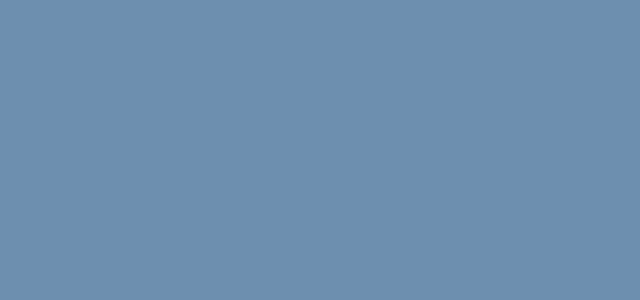
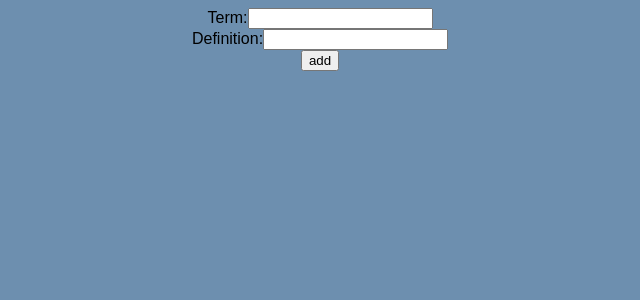
Before and after one commit to Tillsxp/Flash-Cards, a React (Vite) app: page /collection/1/AddCards in a window 1280 px wide. Before the commit this address had no page. Shown: the top 300 px of the page, without its empty margins (320-960 px from the left). Built offline with nearby package versions, Linux system fonts and the light colour scheme.

Commit message:
Removed input file in addcards

```diff
--- a/src/AddCards.jsx
+++ b/src/AddCards.jsx
@@ -40,7 +40,6 @@ export default function AddCards() {
                     <label>Definition:</label>
                     <input type="text" name='definition' />
                 </div>
-                <input type="file"/>
                 <input type='submit' value="add"/>
 
             </form>
--- a/src/App.jsx
+++ b/src/App.jsx
@@ -14,7 +14,7 @@ function App() {
       <Router>
         <Routes>
           <Route path="/AddCollection" element={<AddCollection/>}/>
-          <Route path="/AddCards/:id" element={<AddCards />} />
+          <Route path="collection/:id/AddCards" element={<AddCards />} />
           <Route path="/" element={<CollectionView/>}/>
           <Route path="/collection/:id" element={<CollectionView />}/>
         </Routes>
```
